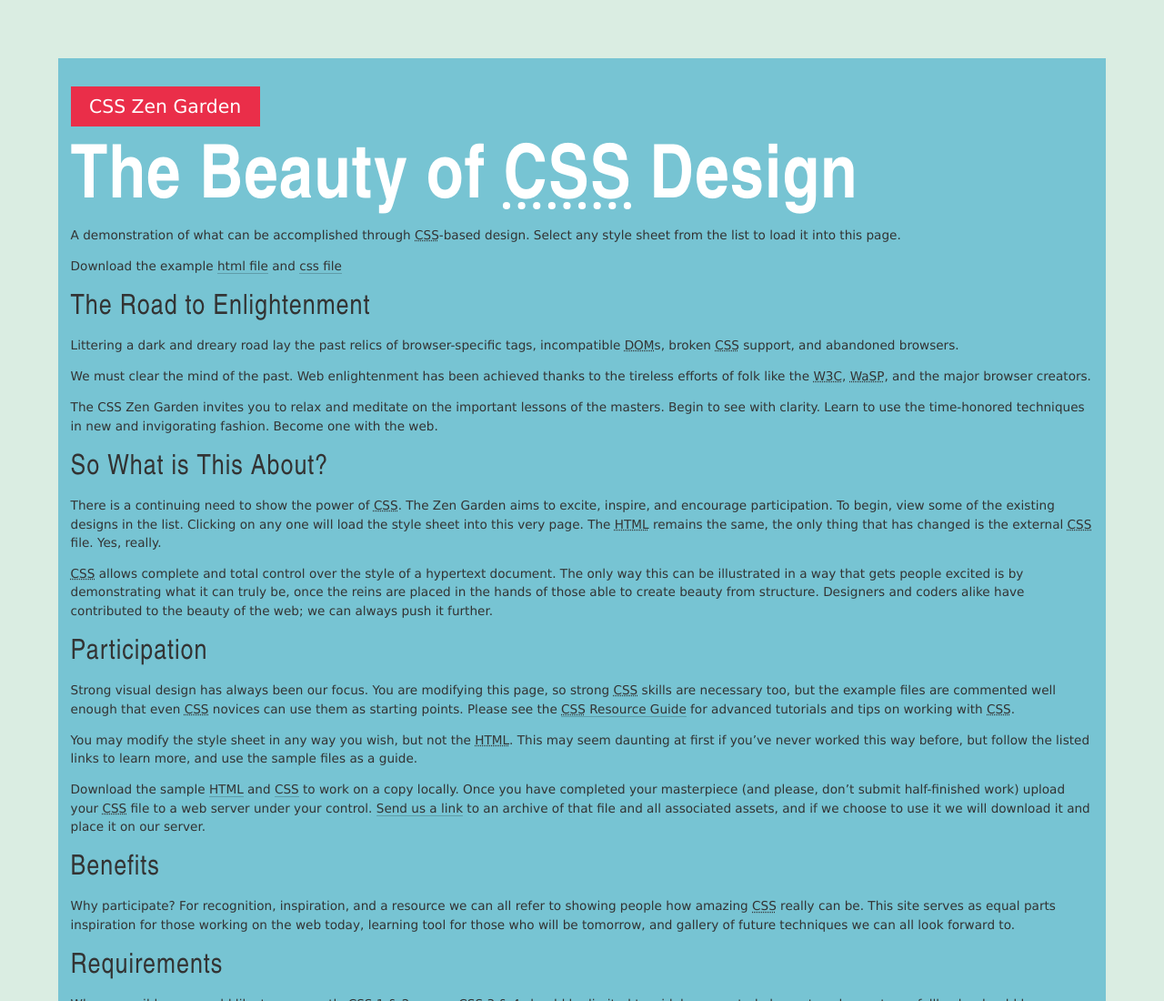
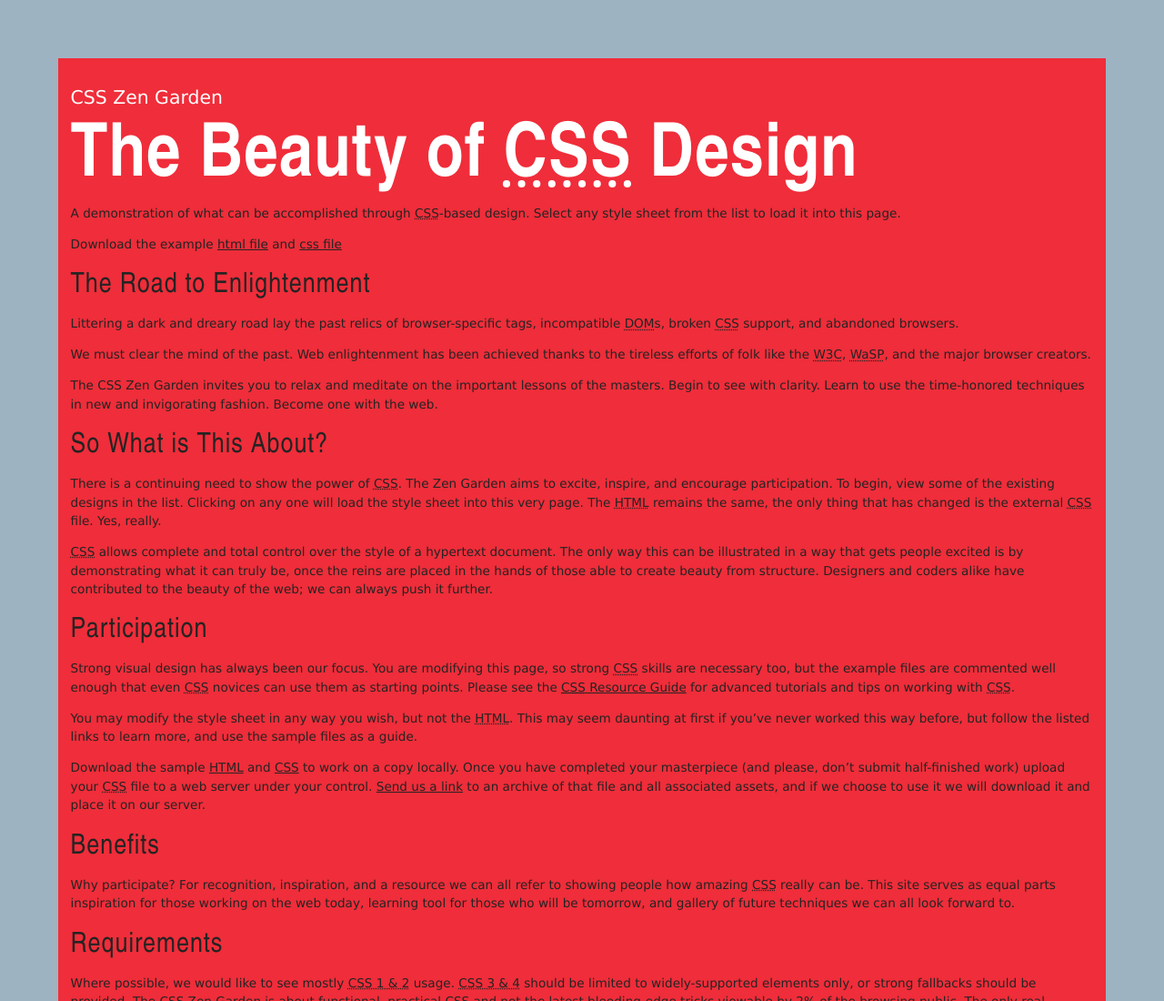
Before and after one commit to chikaberry/zen-style, a plain HTML site: page index.html in a window 1280 px wide. Shown: the top 1100 px of the page at 91% size. Drawn offline with nearby package versions, Linux system fonts and the light colour scheme; files that its build step writes are made by us from their sources.

Commit message:
minor changes

```diff
--- a/_atoms.scss
+++ b/_atoms.scss
@@ -7,22 +7,22 @@
   line-height: $line-height;
 }
 
-@mixin set-flex($direction: row, $wrap: wrap) {
+@mixin set-grid() {
   display: flex;
-  flex-flow: $direction $wrap;
+  grid-template-columns: 1fr 1fr 1fr;
 }
 
-@mixin uppercase($color: $text-dark) {
-  font-weight: 300;
-  letter-spacing: 2px;
-  text-transform: uppercase;
-  color: $color;
-}
-@mixin divider($color: $accent1) {
-  border-top: 1px solid $color;
-  margin-top: 1em;
-  padding-top: 1.5em;
-}
+// @mixin uppercase($color: $text-dark) {
+//   font-weight: 300;
+//   letter-spacing: 2px;
+//   text-transform: uppercase;
+//   color: $color;
+// }
+// @mixin divider($color: $accent1) {
+//   border-top: 1px solid $color;
+//   margin-top: 1em;
+//   padding-top: 1.5em;
+// }
 // these styles here should describe how the atoms (elements) should appear most of the time.  They can be overridden at the molecule (block) as necessary
 h2,
 h3,
@@ -31,12 +31,11 @@ h4 {
   margin: 0;
 }
 h1 {
-  background: $accent1;
+  background: $primary;
   color: $text-light;
   display: inline-block;
   font-weight: normal;
-  margin-bottom: 1em;
-  padding: 0.5em 1em;
+
 }
 h2 {
   color: $text-light;
@@ -67,11 +66,9 @@ p {
 }
 
 a {
-  border-bottom: 1px solid rgba(0, 0, 0, 0.2);
   color: $text-dark;
-  text-decoration: none;
-  transition: border-color 0.2s ease-in-out;
 }
+
 a:hover {
   border-color: $accent1;
 }
--- a/_molecules.scss
+++ b/_molecules.scss
@@ -18,10 +18,17 @@
   a {
     color: $text-light; //in this case the link wants to be light instead of the default dark
   }
-}
+  }
 .preamble {
-  background: rgba(255, 255, 255, 0.9);
-  color: $text-dark;
+  background: $background-color;
+  color: $text-light;
   margin-left: -30%;
   padding: 5% 5% 5% 30%;
 }
+.intro{
+  background-color: $accent1;
+  color:$text-light;
+  border-style:solid;
+  border-color:$primary;
+
+}
--- a/_variables.scss
+++ b/_variables.scss
@@ -1,9 +1,8 @@
 $fonts-headline: "arial narrow", Arial, Verdana, sans-serif;
 $fonts-body: verdana, arial, sans-serif;
-$background-color: #daede2;
-$primary: #77c4d3;
-$accent1: #ea2e49;
-$accent2: rgba(246, 247, 146, 0.9);
-$grey-sidebar: rgba(51, 55, 69, 0.9);
-$text-dark: #333;
-$text-light: #fff;
+$background-color: #9EB3C2;
+$primary: #F02D3A;
+$accent1: #232ED1;
+$accent2: #FAFF00;
+$text-dark: #242423;
+$text-light: white;
```
Also changed, not shown: pattern.html (+4 -4 lines), style-pattern.css.
